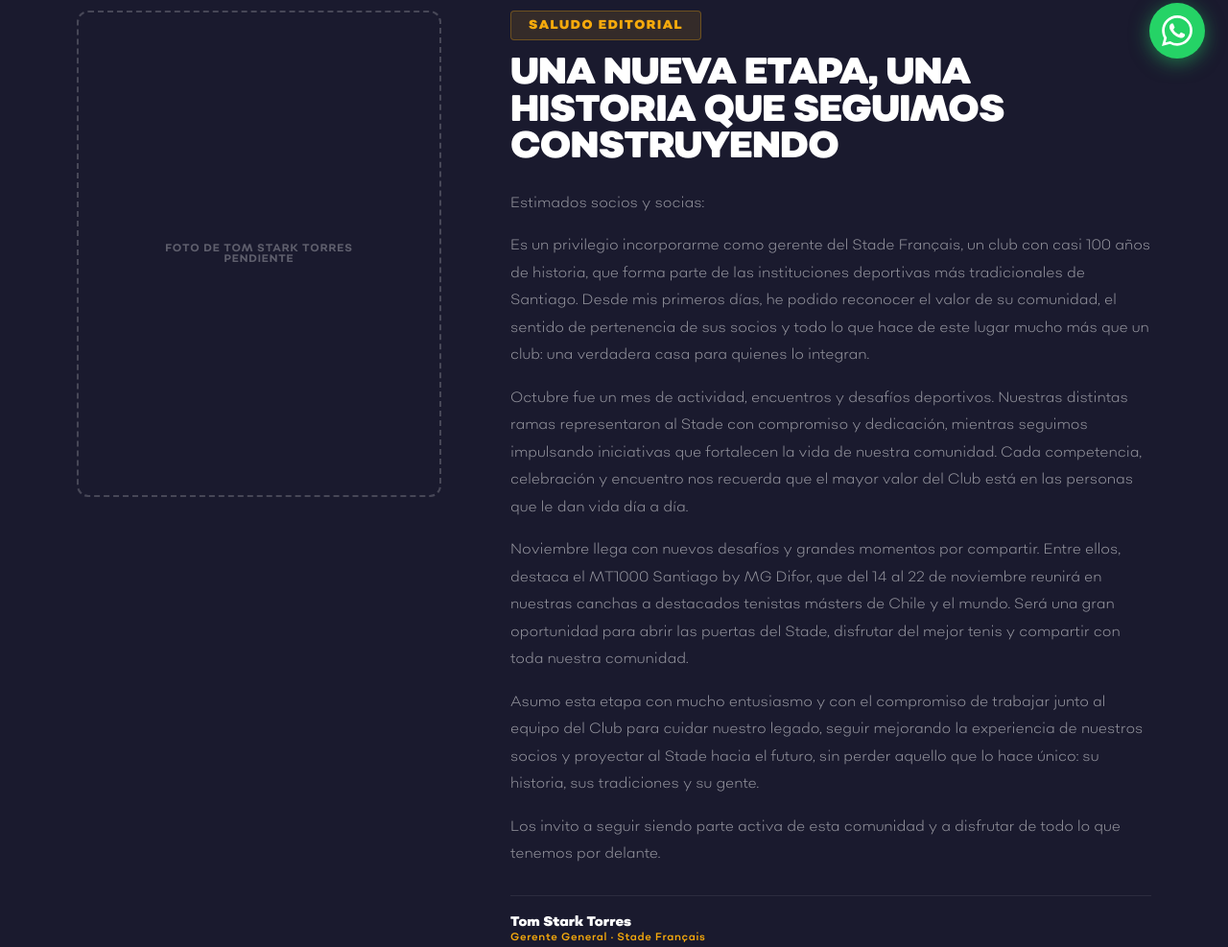
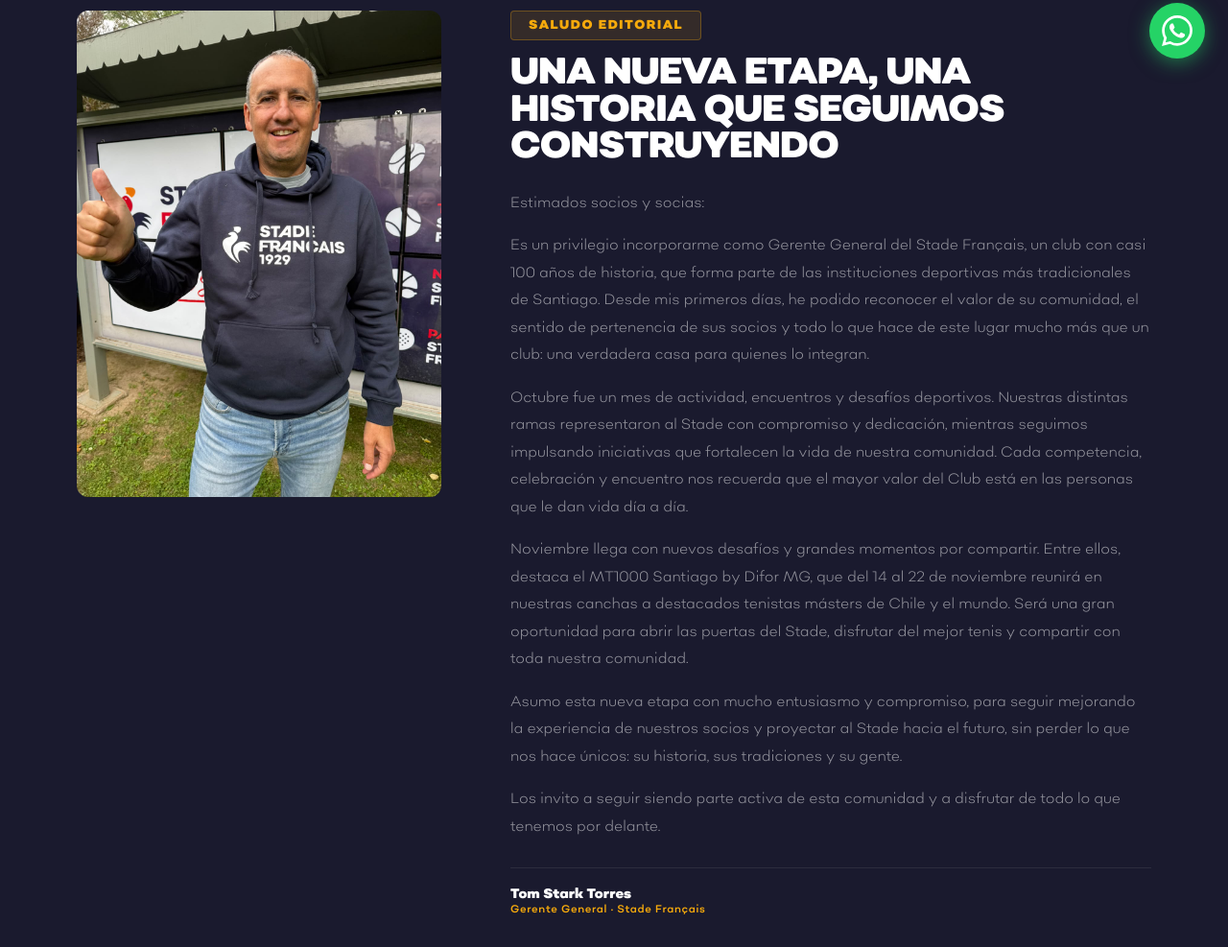
Before and after one commit to memeuricio/landing_stade, a plain HTML site: page boletin-octubre-2026.html in a window 1280 px wide. Shown: the part 643-1630 px from the top of the page at 96% size. Drawn offline with Linux system fonts and the light colour scheme.

Commit message:
cambios boletin

```diff
--- a/boletin-octubre-2026.html
+++ b/boletin-octubre-2026.html
@@ -456,17 +456,16 @@
   <div class="container">
     <div class="editorial-grid reveal">
       <div class="editorial-foto">
-        <!-- TODO: reemplazar por la foto de Tom Stark Torres cuando esté disponible -->
-        <div class="editorial-foto-pending"><span>Foto de Tom Stark Torres<br/>pendiente</span></div>
+        <img src="assets/images/noticias/boletin%20octubre/tom-stark-editorial.jpg" alt="Tom Stark Torres, Gerente General" style="object-position:center top;" />
       </div>
       <div class="editorial-body">
         <span class="section-tag tag-dorado-dark">Saludo Editorial</span>
         <h2>Una nueva etapa, una historia que seguimos construyendo</h2>
         <p>Estimados socios y socias:</p>
-        <p>Es un privilegio incorporarme como gerente del Stade Français, un club con casi 100 años de historia, que forma parte de las instituciones deportivas más tradicionales de Santiago. Desde mis primeros días, he podido reconocer el valor de su comunidad, el sentido de pertenencia de sus socios y todo lo que hace de este lugar mucho más que un club: una verdadera casa para quienes lo integran.</p>
+        <p>Es un privilegio incorporarme como Gerente General del Stade Français, un club con casi 100 años de historia, que forma parte de las instituciones deportivas más tradicionales de Santiago. Desde mis primeros días, he podido reconocer el valor de su comunidad, el sentido de pertenencia de sus socios y todo lo que hace de este lugar mucho más que un club: una verdadera casa para quienes lo integran.</p>
         <p>Octubre fue un mes de actividad, encuentros y desafíos deportivos. Nuestras distintas ramas representaron al Stade con compromiso y dedicación, mientras seguimos impulsando iniciativas que fortalecen la vida de nuestra comunidad. Cada competencia, celebración y encuentro nos recuerda que el mayor valor del Club está en las personas que le dan vida día a día.</p>
-        <p>Noviembre llega con nuevos desafíos y grandes momentos por compartir. Entre ellos, destaca el MT1000 Santiago by MG Difor, que del 14 al 22 de noviembre reunirá en nuestras canchas a destacados tenistas másters de Chile y el mundo. Será una gran oportunidad para abrir las puertas del Stade, disfrutar del mejor tenis y compartir con toda nuestra comunidad.</p>
-        <p>Asumo esta etapa con mucho entusiasmo y con el compromiso de trabajar junto al equipo del Club para cuidar nuestro legado, seguir mejorando la experiencia de nuestros socios y proyectar al Stade hacia el futuro, sin perder aquello que lo hace único: su historia, sus tradiciones y su gente.</p>
+        <p>Noviembre llega con nuevos desafíos y grandes momentos por compartir. Entre ellos, destaca el MT1000 Santiago by Difor MG, que del 14 al 22 de noviembre reunirá en nuestras canchas a destacados tenistas másters de Chile y el mundo. Será una gran oportunidad para abrir las puertas del Stade, disfrutar del mejor tenis y compartir con toda nuestra comunidad.</p>
+        <p>Asumo esta nueva etapa con mucho entusiasmo y compromiso, para seguir mejorando la experiencia de nuestros socios y proyectar al Stade hacia el futuro, sin perder lo que nos hace únicos: su historia, sus tradiciones y su gente.</p>
         <p>Los invito a seguir siendo parte activa de esta comunidad y a disfrutar de todo lo que tenemos por delante.</p>
         <div class="editorial-firma">
           <strong>Tom Stark Torres</strong>
@@ -499,8 +498,7 @@
         <p>¡Felicitaciones a don Washington por este merecido reconocimiento y gracias por su dedicación diaria a nuestra comunidad!</p>
       </div>
       <div class="gente-foto">
-        <!-- TODO: reemplazar por la foto de don Washington cuando esté disponible -->
-        <div class="gente-foto-pending"><span>Foto de don Washington<br/>pendiente</span></div>
+        <img src="assets/images/noticias/boletin%20octubre/washington-carmona.jpg" alt="Washington Ernesto Carmona" style="object-position:center 30%;" />
       </div>
     </div>
   </div>
```
Also changed, not shown: assets/images/noticias/boletin octubre/tom-stark-editorial.jpg (added), assets/images/noticias/boletin octubre/washington-carmona.jpg (added).
